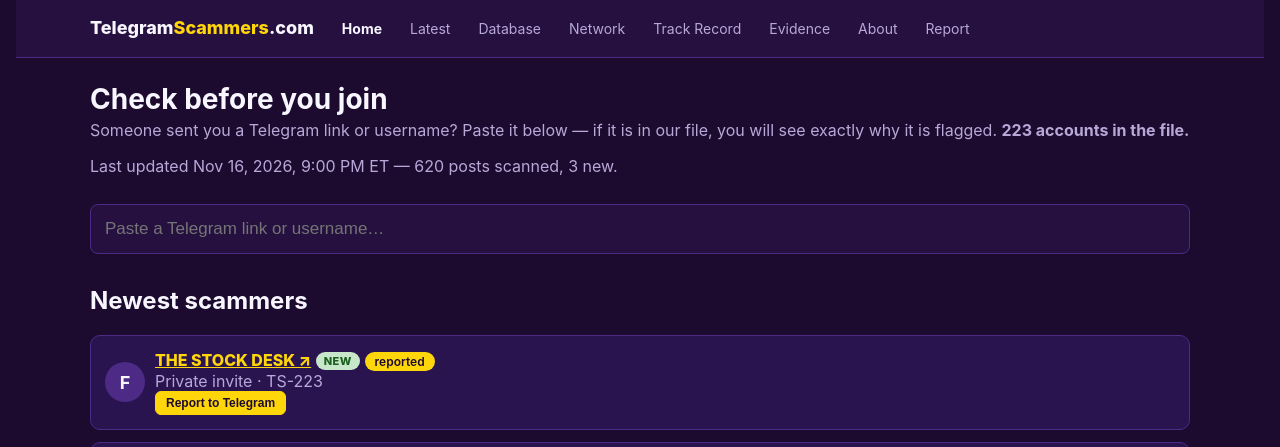
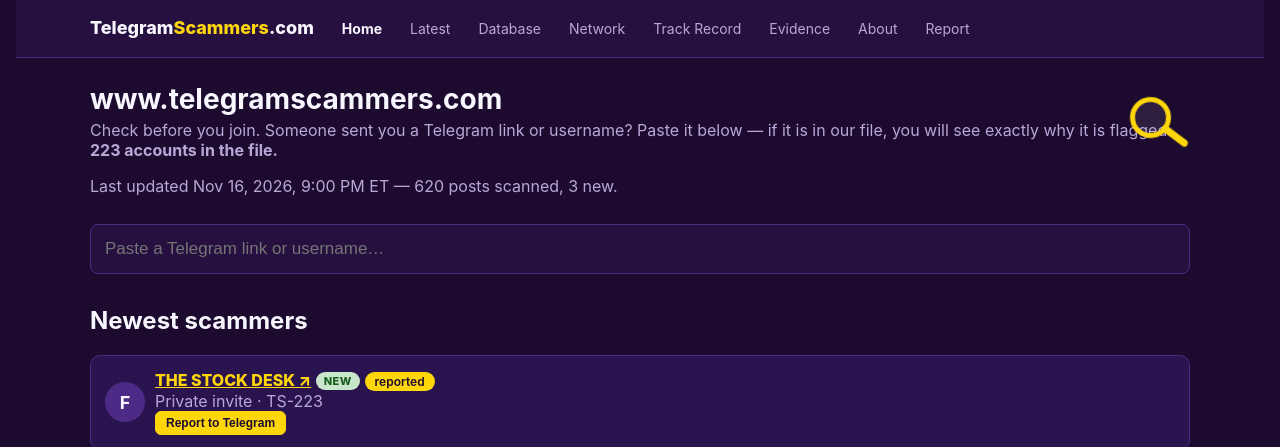
Before and after one commit to pathfinder10/telegramscammers, a plain HTML site: page index.html in a window 1280 px wide. Shown: the top 447 px of the page. Drawn offline with Linux system fonts and the light colour scheme.

Commit message:
Add animated spyglass + www.telegramscammers.com headline to homepage

```diff
--- a/index.html
+++ b/index.html
@@ -43,11 +43,19 @@ a.tglink{color:#ffd60a;text-decoration:underline;font-weight:800}
 .copybtn{background:#2a1450;color:#ffffff;border:1px solid #4c2a85;border-radius:6px;padding:4px 10px;cursor:pointer;font-size:12px}
 .repbtn{background:#ffd60a;color:#1c0b2e;border:1px solid #ffd60a;border-radius:6px;padding:4px 10px;cursor:pointer;font-size:12px;font-weight:700;white-space:nowrap}
 .hl{outline:2px solid #ffffff;outline-offset:2px}
+.hero{position:relative}
+.hero h1{padding-right:76px}
+.hero-glass{position:absolute;top:2px;right:4px;animation:glassFloat 6s ease-in-out infinite;pointer-events:none}
+.hero-glass svg{width:64px;height:64px;display:block}
+@keyframes glassFloat{0%,100%{transform:translate(0,0) rotate(-10deg)}30%{transform:translate(-8px,10px) rotate(8deg)}60%{transform:translate(6px,16px) rotate(-4deg)}}
+@media (max-width:640px){.hero h1{padding-right:52px;font-size:19px}.hero-glass svg{width:44px;height:44px}}
+@media (prefers-reduced-motion:reduce){.hero-glass{animation:none}}
 </style>
 <link rel="stylesheet" href="mobile.css"></head>
 <body><header class="nav"><div class="wrap"><a class="brand" href="index.html">Telegram<span class="dot">Scammers</span>.com</a><nav><a href="index.html" class="active">Home</a><a href="latest.html">Latest</a><a href="database.html">Database</a><a href="network.html">Network</a><a href="track-record.html">Track Record</a><a href="evidence.html">Evidence</a><a href="about.html">About</a><a href="report.html">Report</a></nav></div></header><div class="wrap">
-<h1>Check before you join</h1>
-<p class="sub">Someone sent you a Telegram link or username? Paste it below — if it is in our file, you will see exactly why it is flagged. <b><span id="total">223</span> accounts in the file.</b></p>
+<div class="hero"><div class="hero-glass" aria-hidden="true"><svg viewBox="0 0 64 64"><circle cx="27" cy="27" r="18" fill="rgba(255,255,255,0.08)" stroke="#ffd60a" stroke-width="5"/><line x1="40" y1="40" x2="57" y2="57" stroke="#ffd60a" stroke-width="7" stroke-linecap="round"/></svg></div>
+<h1>www.<wbr>telegramscammers.com</h1>
+<p class="sub">Check before you join. Someone sent you a Telegram link or username? Paste it below — if it is in our file, you will see exactly why it is flagged. <b><span id="total">223</span> accounts in the file.</b></p></div>
 <p class="muted">Last updated Nov 16, 2026, 9:00 PM ET — 620 posts scanned, 3 new.</p>
 <input id="q" class="search" type="text" placeholder="Paste a Telegram link or username…" oninput="doSearch()">
 <div id="results"></div>
```
